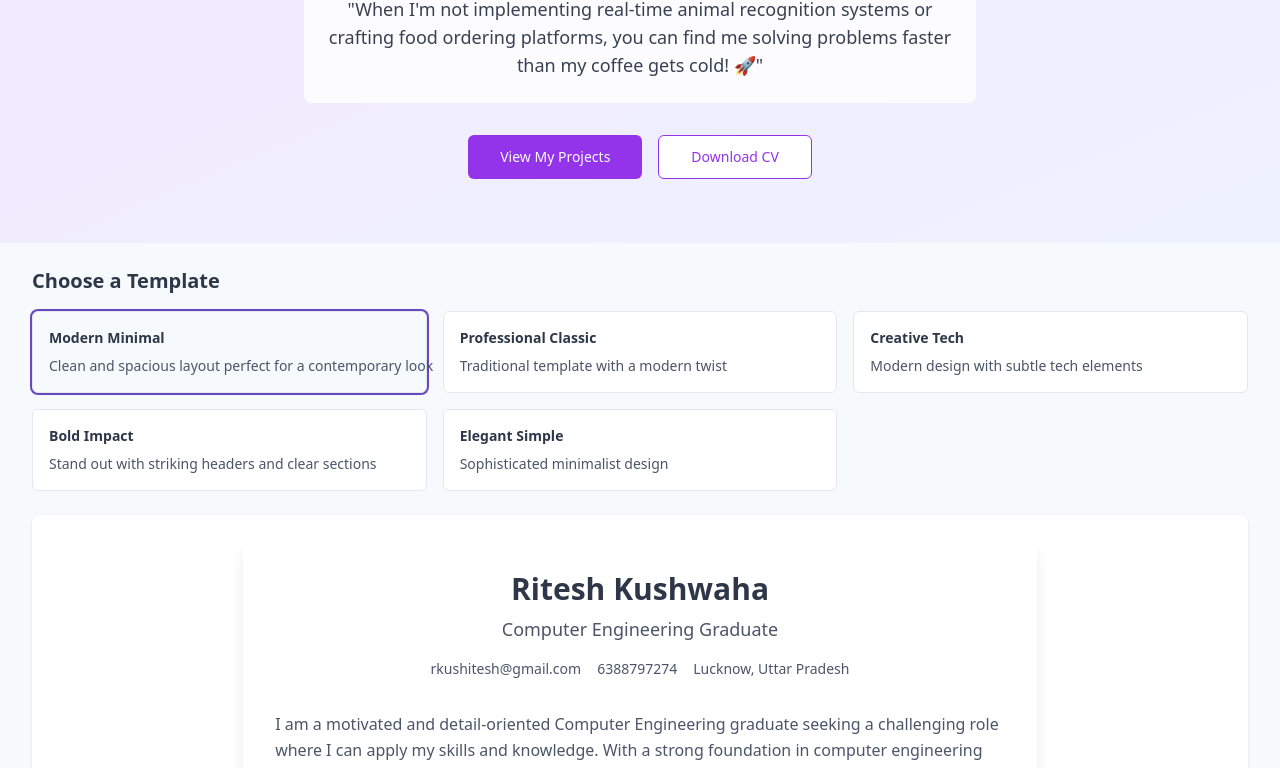
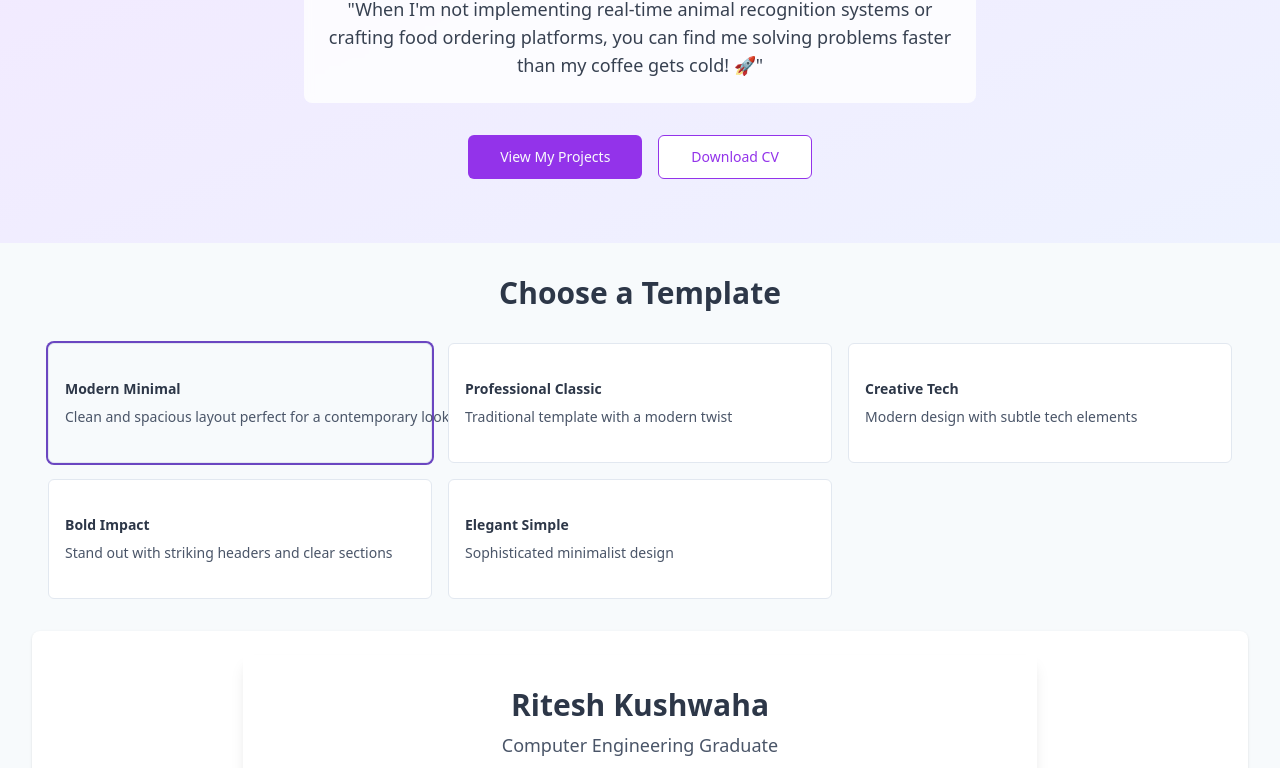
Before and after one commit to Sigmabrogz/ats-friendly-template-works, a React (Vite) app: page / in a window 1280 px wide. Shown: the part 289-1057 px from the top of the page. Built offline with nearby package versions, Linux system fonts and the light colour scheme.

Commit message:
Choose template option
Implemented template selection functionality for "Modern Minimal" resume layout.
[skip gpt_engineer]

```diff
--- a/src/components/ResumeBuilder/TemplateSelector.tsx
+++ b/src/components/ResumeBuilder/TemplateSelector.tsx
@@ -40,13 +40,14 @@ const TemplateSelector = ({
   onTemplateSelect,
 }: TemplateSelectorProps) => {
   return (
-    <div className="grid grid-cols-1 sm:grid-cols-2 lg:grid-cols-3 gap-3 sm:gap-4">
+    <div className="w-full max-w-7xl mx-auto px-4">
+      <div className="grid grid-cols-1 sm:grid-cols-2 lg:grid-cols-3 gap-4">
         {templates.map((template) => (
           <Button
             key={template.id}
             variant="outline"
             className={cn(
-            "h-auto flex flex-col items-start p-3 sm:p-4 space-y-1 sm:space-y-2 transition-all text-left",
+              "h-auto flex flex-col items-start p-4 space-y-2 transition-all text-left min-h-[120px]",
               selectedTemplate === template.id &&
                 "ring-2 ring-resume-accent bg-resume-light"
             )}
@@ -57,6 +58,7 @@ const TemplateSelector = ({
           </Button>
         ))}
       </div>
+    </div>
   );
 };
 
--- a/src/pages/Index.tsx
+++ b/src/pages/Index.tsx
@@ -136,10 +136,10 @@ const Index = () => {
     <div className="min-h-screen bg-resume-light">
       <HeroSection />
 
-      <main className="w-full max-w-7xl mx-auto py-4 sm:py-6 px-4 sm:px-6 lg:px-8">
-        <div className="space-y-6">
-          <div>
-            <h2 className="text-lg sm:text-xl font-semibold text-resume-primary mb-4">
+      <main className="w-full max-w-7xl mx-auto py-8 px-4 sm:px-6 lg:px-8">
+        <div className="space-y-8">
+          <div className="text-center">
+            <h2 className="text-2xl sm:text-3xl font-bold text-resume-primary mb-8">
               Choose a Template
             </h2>
             <TemplateSelector
```
Lines whose indentation alone changed are shown as unchanged.
